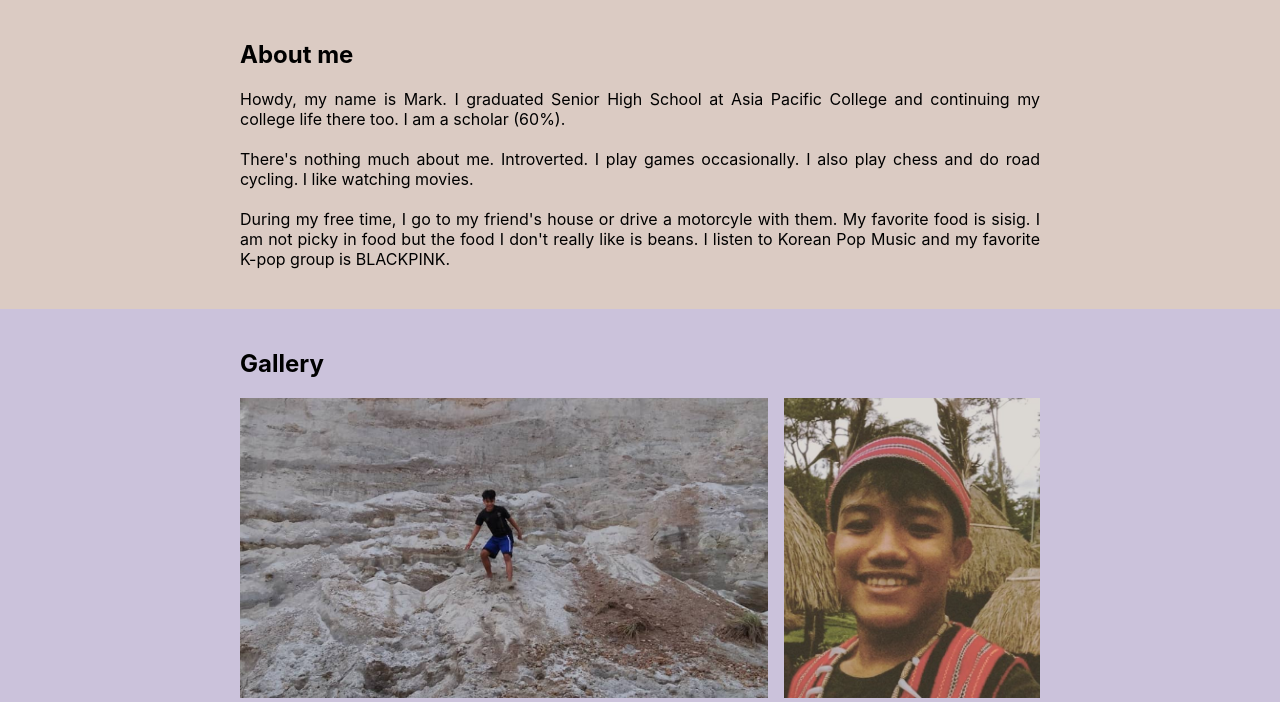
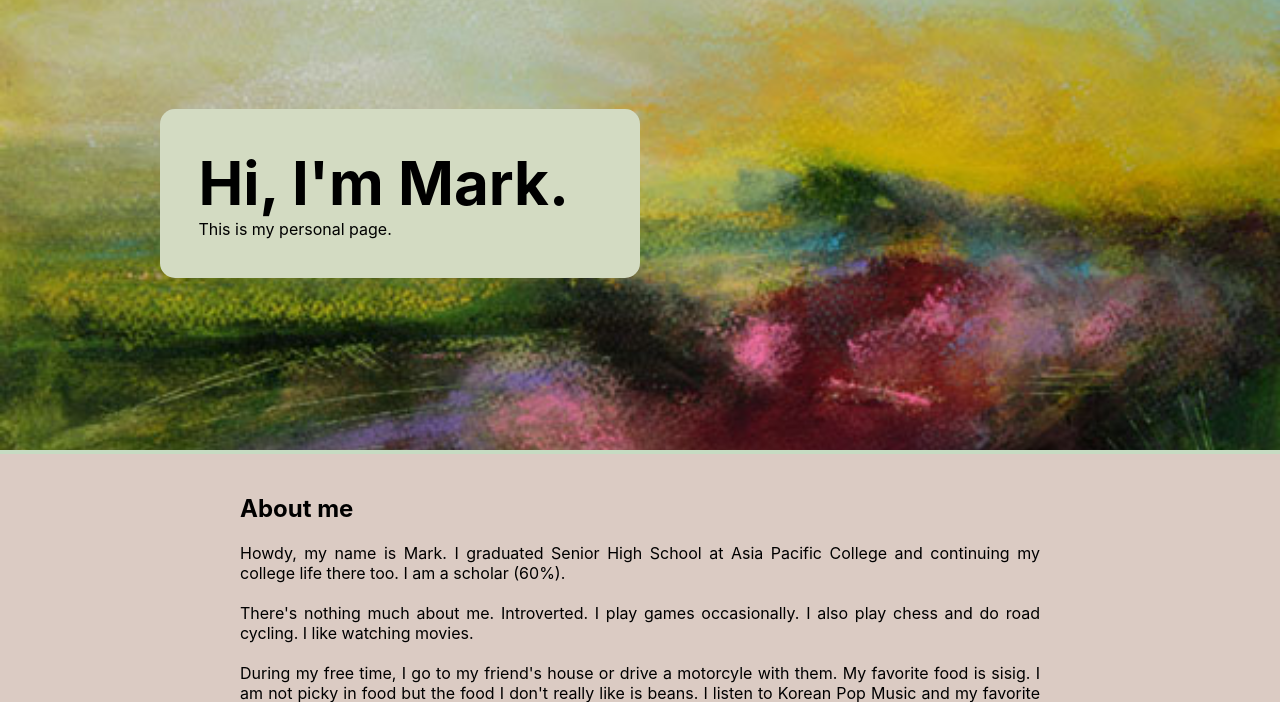
Before and after one commit to mnturingan/lab2, a PHP site: page / in a window 1280 px wide. Shown: the part 51-753 px from the top of the page. Run offline with PHP 8.4, Linux system fonts and the light colour scheme.

Commit message:
new index

```diff
--- a/week5/index.html
+++ b/week5/index.html
@@ -23,6 +23,14 @@
         </nav>
     </header>
 
+    <!--home-->
+    <section>
+    <div class="billboard">
+        <h1>Hi, I'm Mark.</h1>
+        <p>This is my personal page.</p>
+    </div>
+    <img class="main-bg" src="sunrise.jpg" alt="starry night">
+    </section>
 
     <!--about-->
     <section id="about">
--- a/week5/style.css
+++ b/week5/style.css
@@ -45,6 +45,17 @@ header {
     object-fit: cover;
     width: 100%;
     max-height: 450px;
+}
+
+.billboard {
+    position: absolute;
+    width: 30rem;
+    background-color: #D3DBC2;
+    padding: 2.4rem;
+    left: 10rem;
+    top: 10rem;
+    font-size: 40px;
+    border-radius: 15px;
 }
 
 .container {
```
